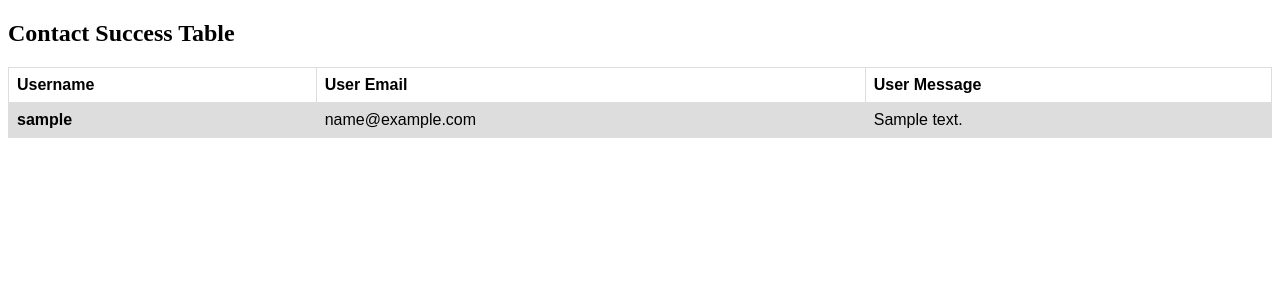
After one commit to Artak6254/djangowebsite, a Django app: template strategy/strategy/templates/contact.html in a window 1280 px wide. The commit adds this page. Shown: the top 300 px of the page. Run offline with Django 5.2, Linux system fonts and the light colour scheme; the template is opened without the code that fills it: values that come from a table or form of the project are taken from there, others are empty; tables that the repository leaves empty hold one stand-in row (values such as "Sample post").

Commit message:
end project

```diff
--- a/strategy/strategy/forms.py
+++ b/strategy/strategy/forms.py
@@ -1,7 +1,7 @@
 from django import forms
 from .models import ContactForm
 
-
 class ContactUser(forms.ModelForm):
-    model = ContactForm
-    field = ['name', 'email', 'message']
+    class Meta:
+        model = ContactForm
+        fields = ['username', 'user_email', 'user_message']
--- /dev/null
+++ b/strategy/strategy/templates/contact.html
@@ -0,0 +1,40 @@
+<!DOCTYPE html>
+<html>
+<head>
+<style>
+table {
+  font-family: arial, sans-serif;
+  border-collapse: collapse;
+  width: 100%;
+}
+
+td, th {
+  border: 1px solid #dddddd;
+  text-align: left;
+  padding: 8px;
+}
+
+tr:nth-child(even) {
+  background-color: #dddddd;
+}
+</style>
+</head>
+<body>
+
+<h2>Contact Success Table</h2>
+
+<table>
+    <tr>
+        <th>Username</th>
+        <th>User Email</th>
+        <th>User Message</th>
+      </tr>
+  <tr>
+    <th>{{contact.username}}</th>
+    <td>{{contact.user_email}}</td>
+    <td>{{contact.user_message}}</td>
+  </tr>
+</table>
+
+</body>
+</html>
--- a/strategy/strategy/urls.py
+++ b/strategy/strategy/urls.py
@@ -4,6 +4,6 @@ from . import views
 urlpatterns = [
     path('', views.indexView, name="index"),
     path('detail/', views.detailView, name="detail"),
-    path('contact/', views.detailView, name="contact"),
-    path('contact/success/<int:contact_id>/', views.detailView, name="contact"),
+    path('contact/', views.contact, name="contact"),
+    path('contact/success/<int:contact_id>/', views.contact_success, name="contact_success"),
 ]
```
Also changed, not shown: strategy/strategy/templates/index.html (+6 -5 lines), strategy/strategy/templates/projectDetails.html (+0 -10 lines), strategy/strategy/views.py (+24 -1 lines), strategy/strategy/migrations/0002_contactform.py (added).
